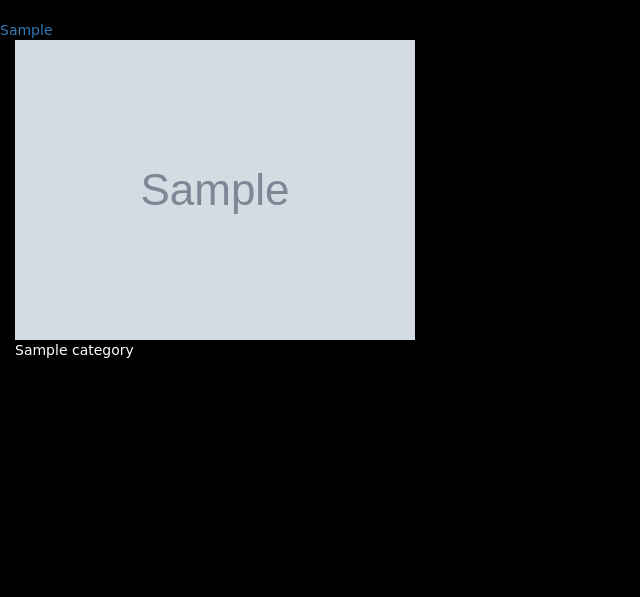
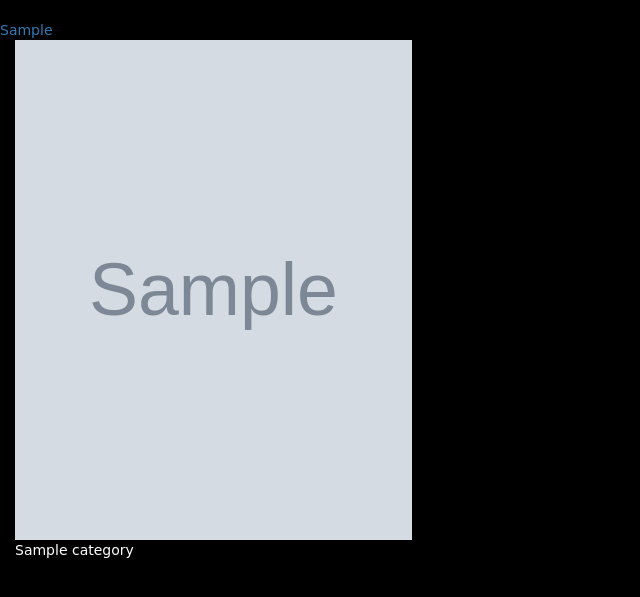
Before and after one commit to vsidera/PhotoAlbum, a Django app: page /home/ in a window 1280 px wide. Shown: the part 102-699 px from the top of the page, without its empty margins (0-640 px from the left). Run offline with Django 3.2, Linux system fonts and the light colour scheme; tables that the repository leaves empty hold one stand-in row (values such as "Sample post"); grey boxes marked "Sample" are stand-in pictures; some libraries are stand-ins or nearby versions.

Commit message:
add initial styling to home page

```diff
--- a/gallery/templates/home.html
+++ b/gallery/templates/home.html
@@ -8,11 +8,11 @@
 {% endfor %}
 <div class="container-fluid">
 	<div class="row">
-		<div class="col-sm-4">
+		<div class="col-md-4">
 
             {% for item in pictures %}
             <div class="gallery-item" data-toggle="modal" data-target="#{{item.id}}">
-            <img src="{{item.image_link.url}}" alt="" class="gallery-image">
+            <img src="{{item.image_link.url}}" alt="" height="500" width="100%" class="gallery-image">
             {{item.category}}
             </div>
 
```
